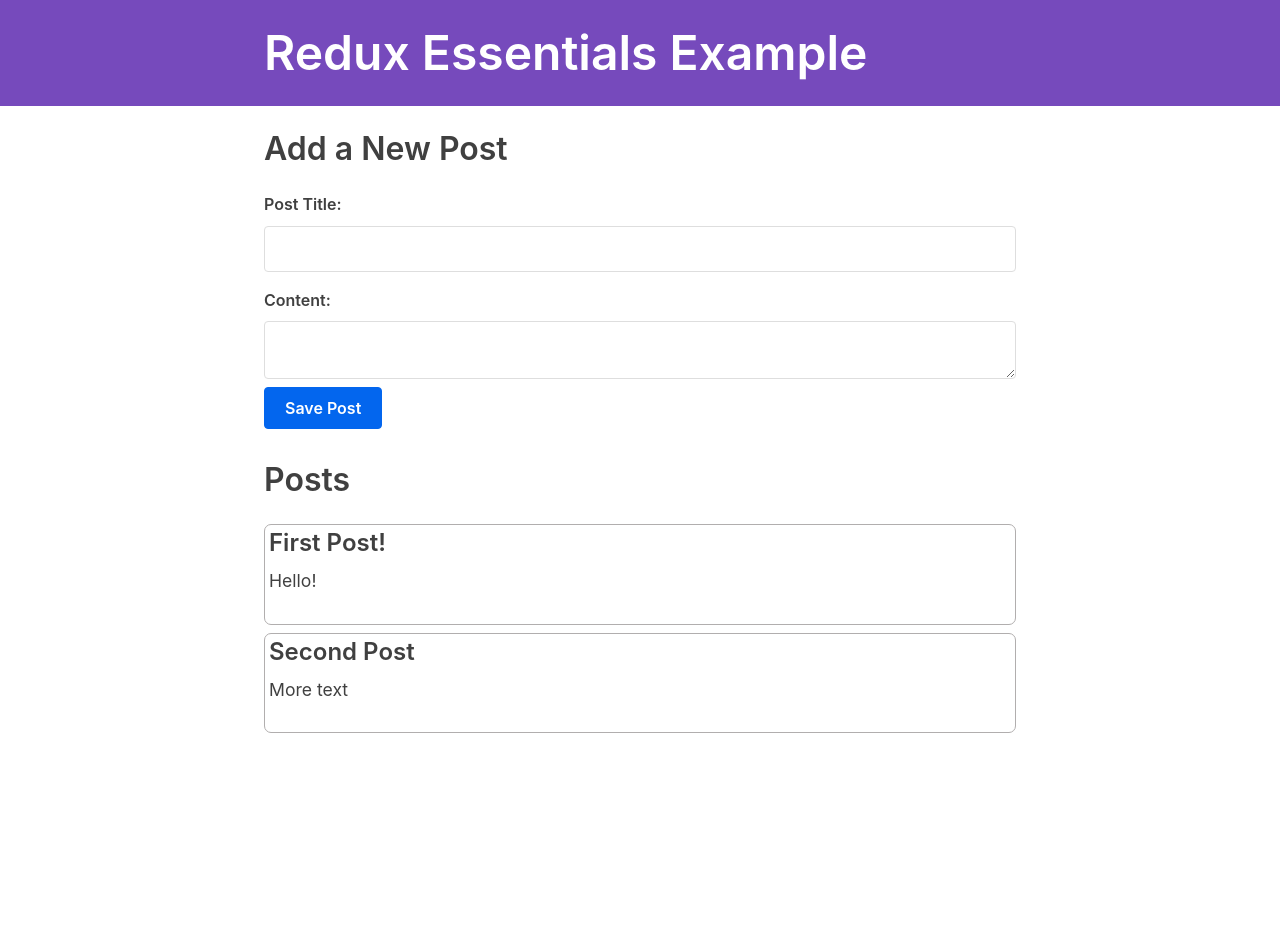
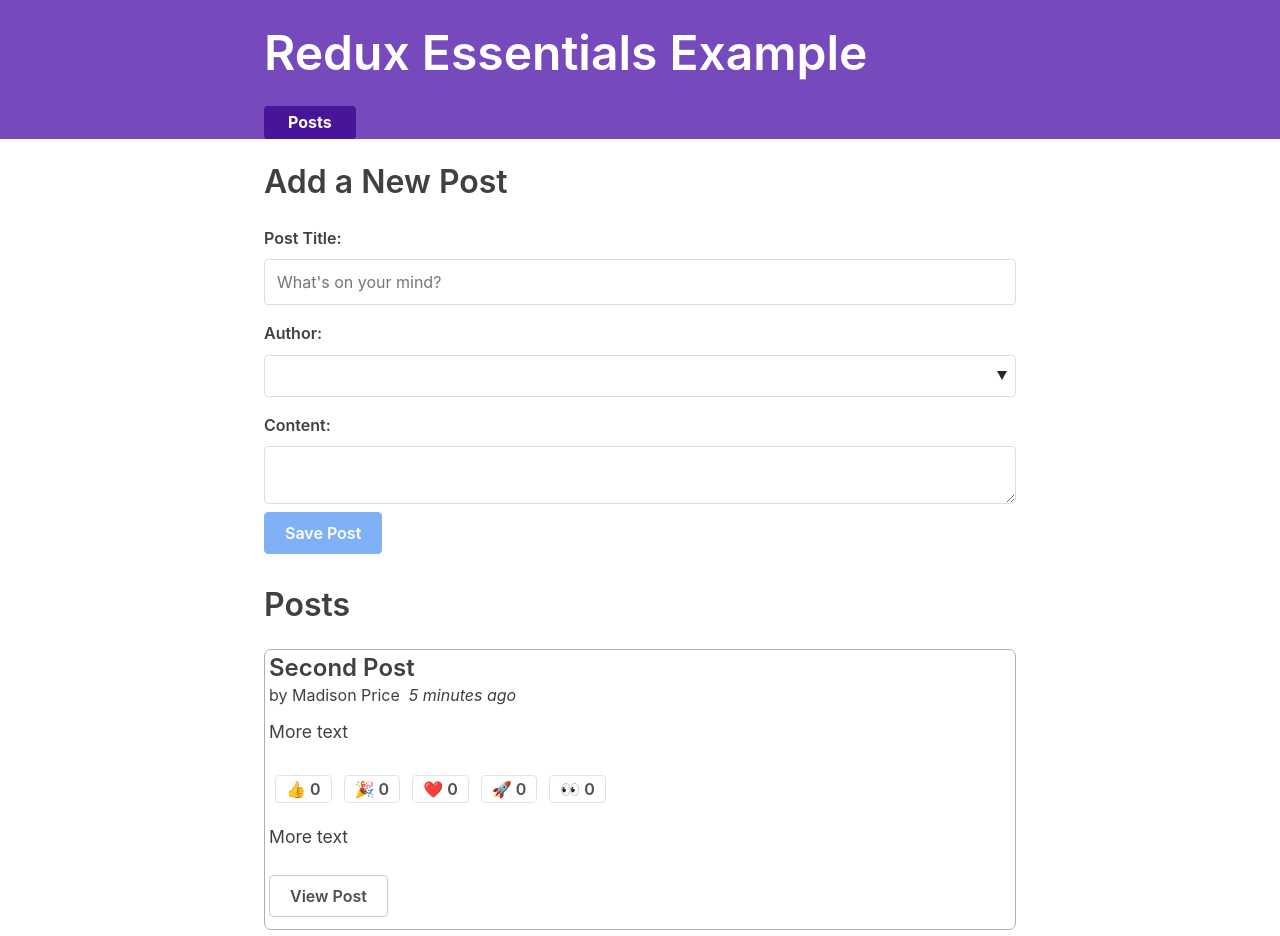
Before and after one commit to pting-me/redux-essentials-ts, a React (Vite) app: page / in a window 1280 px wide. Shown: the top 936 px of the page. Before the commit the page ends 800 px from the top, so only its background shows below. Built offline with nearby package versions, Linux system fonts and the light colour scheme; what @mswjs/data, mock-socket would draw is missing.

Commit message:
added view/edit, users, and reactions

```diff
--- a/src/App.tsx
+++ b/src/App.tsx
@@ -8,7 +8,9 @@ import {
 
 import { Navbar } from './app-lib/Navbar';
 import { AddPostForm } from './features/posts/AddPostForm';
+import { EditPostForm } from './features/posts/EditPostForm';
 import { PostsList } from './features/posts/PostsList';
+import { SinglePostPage } from './features/posts/SimplePostPage';
 
 const App: FC = () => {
   return (
@@ -25,6 +27,8 @@ const App: FC = () => {
               </>
             }
           />
+          <Route path="/posts/:postId" element={<SinglePostPage />} />
+          <Route path="/editPost/:postId" element={<EditPostForm />} />
           <Route path="/*" element={<Navigate to="/" />} />
         </Routes>
       </div>
--- a/src/app-lib/Navbar.tsx
+++ b/src/app-lib/Navbar.tsx
@@ -1,4 +1,5 @@
 import { FC } from 'react';
+import { Link } from 'react-router-dom';
 
 export const Navbar: FC = () => {
   return (
@@ -7,7 +8,11 @@ export const Navbar: FC = () => {
         <h1>Redux Essentials Example</h1>
 
         <div className="navContent">
-          <div className="navLinks"></div>
+          <div className="navLinks">
+            <div className="navLinks">
+              <Link to="/">Posts</Link>
+            </div>
+          </div>
         </div>
       </section>
     </nav>
--- a/src/app-lib/store.ts
+++ b/src/app-lib/store.ts
@@ -1,10 +1,12 @@
 import { Action, configureStore, ThunkAction } from '@reduxjs/toolkit';
 
 import postsReducer from '../features/posts/postsSlice';
+import usersReducer from '../features/users/usersSlice';
 
 const store = configureStore({
   reducer: {
     posts: postsReducer,
+    users: usersReducer,
   },
 });
 
--- a/src/features/posts/AddPostForm.tsx
+++ b/src/features/posts/AddPostForm.tsx
@@ -1,35 +1,39 @@
 import { ChangeEvent, FC, useState } from 'react';
 
-import { nanoid } from '@reduxjs/toolkit';
-
 import { postAdded } from './postsSlice';
-import { useAppDispatch } from '../../app-lib/hooks';
+import { useAppDispatch, useAppSelector } from '../../app-lib/hooks';
 
 export const AddPostForm: FC = () => {
   const [title, setTitle] = useState('');
   const [content, setContent] = useState('');
+  const [userId, setUserId] = useState('');
 
   const dispatch = useAppDispatch();
+
+  const users = useAppSelector((state) => state.users);
 
   const onTitleChanged = (e: ChangeEvent<HTMLInputElement>) =>
     setTitle(e.target.value);
   const onContentChanged = (e: ChangeEvent<HTMLTextAreaElement>) =>
     setContent(e.target.value);
+  const onAuthorChanged = (e: ChangeEvent<HTMLSelectElement>) =>
+    setUserId(e.target.value);
 
   const onSavePostClicked = () => {
     if (title && content) {
-      dispatch(
-        postAdded({
-          id: nanoid(),
-          title,
-          content,
-        })
-      );
-
+      dispatch(postAdded(title, content, userId));
       setTitle('');
       setContent('');
     }
   };
+
+  const canSave = Boolean(title) && Boolean(content) && Boolean(userId);
+
+  const usersOptions = users.map((user) => (
+    <option key={user.id} value={user.id}>
+      {user.name}
+    </option>
+  ));
 
   return (
     <section>
@@ -40,9 +44,15 @@ export const AddPostForm: FC = () => {
           type="text"
           id="postTitle"
           name="postTitle"
+          placeholder="What's on your mind?"
           value={title}
           onChange={onTitleChanged}
         />
+        <label htmlFor="postAuthor">Author:</label>
+        <select id="postAuthor" value={userId} onChange={onAuthorChanged}>
+          <option value=""></option>
+          {usersOptions}
+        </select>
         <label htmlFor="postContent">Content:</label>
         <textarea
           id="postContent"
@@ -50,7 +60,7 @@ export const AddPostForm: FC = () => {
           value={content}
           onChange={onContentChanged}
         />
-        <button type="button" onClick={onSavePostClicked}>
+        <button type="button" onClick={onSavePostClicked} disabled={!canSave}>
           Save Post
         </button>
       </form>
--- /dev/null
+++ b/src/features/posts/EditPostForm.tsx
@@ -0,0 +1,59 @@
+import { ChangeEvent, useState } from 'react';
+
+import { useNavigate, useParams } from 'react-router-dom';
+import { useAppDispatch, useAppSelector } from '../../app-lib/hooks';
+
+import { postUpdated } from './postsSlice';
+
+export const EditPostForm = () => {
+  const { postId } = useParams();
+
+  const post = useAppSelector((state) =>
+    state.posts.find((post) => post.id === postId)
+  );
+
+  const [title, setTitle] = useState(post?.title);
+  const [content, setContent] = useState(post?.content);
+
+  const dispatch = useAppDispatch();
+  const navigate = useNavigate();
+
+  const onTitleChanged = (e: ChangeEvent<HTMLInputElement>) =>
+    setTitle(e.target.value);
+  const onContentChanged = (e: ChangeEvent<HTMLTextAreaElement>) =>
+    setContent(e.target.value);
+
+  const onSavePostClicked = () => {
+    if (title && content) {
+      dispatch(postUpdated({ id: postId, title, content }));
+      navigate(`/posts/${postId}`);
+    }
+  };
+
+  return (
+    <section>
+      <h2>Edit Post</h2>
+      <form>
+        <label htmlFor="postTitle">Post Title:</label>
+        <input
+          type="text"
+          id="postTitle"
+          name="postTitle"
+          placeholder="What's on your mind?"
+          value={title}
+          onChange={onTitleChanged}
+        />
+        <label htmlFor="postContent">Content:</label>
+        <textarea
+          id="postContent"
+          name="postContent"
+          value={content}
+          onChange={onContentChanged}
+        />
+      </form>
+      <button type="button" onClick={onSavePostClicked}>
+        Save Post
+      </button>
+    </section>
+  );
+};
--- /dev/null
+++ b/src/features/posts/PostAuthor.tsx
@@ -0,0 +1,16 @@
+import { FC } from 'react';
+import { useAppSelector } from '../../app-lib/hooks';
+
+interface Props {
+  userId: string;
+}
+
+export const PostAuthor: FC<Props> = (props) => {
+  const { userId } = props;
+
+  const author = useAppSelector((state) =>
+    state.users.find((user) => user.id === userId)
+  );
+
+  return <span>by {author ? author.name : 'Unknown author'}</span>;
+};
--- a/src/features/posts/PostsList.tsx
+++ b/src/features/posts/PostsList.tsx
@@ -1,13 +1,33 @@
 import { FC } from 'react';
+import { Link } from 'react-router-dom';
 import { useAppSelector } from '../../app-lib/hooks';
+import { PostAuthor } from './PostAuthor';
+import { ReactionButtons } from './ReactionButtons';
+import { TimeAgo } from './TimeAgo';
 
 export const PostsList: FC = () => {
   const posts = useAppSelector((state) => state.posts);
 
-  const renderedPosts = posts.map((post) => (
+  const orderedPosts = posts
+    .slice()
+    .sort((a, b) => b.date.localeCompare(a.date));
+
+  const renderedPosts = orderedPosts.map((post) => (
     <article className="post-excerpt" key={post.id}>
       <h3>{post.title}</h3>
+
+      <div>
+        <PostAuthor userId={post.user} />
+        <TimeAgo timestamp={post.date} />
+      </div>
       <p className="post-content">{post.content.substring(0, 100)}</p>
+
+      <ReactionButtons post={post} />
+
+      <p className="post-content">{post.content.substring(0, 100)}</p>
+      <Link to={`/posts/${post.id}`} className="button muted-button">
+        View Post
+      </Link>
     </article>
   ));
 
--- /dev/null
+++ b/src/features/posts/ReactionButtons.tsx
@@ -0,0 +1,38 @@
+import { FC } from 'react';
+import { useAppDispatch } from '../../app-lib/hooks';
+import { isReactionKey } from '../../types';
+
+import { Post, reactionAdded } from './postsSlice';
+
+const reactionEmoji = {
+  thumbsUp: '👍',
+  hooray: '🎉',
+  heart: '❤️',
+  rocket: '🚀',
+  eyes: '👀',
+};
+
+interface Props {
+  post: Post;
+}
+
+export const ReactionButtons: FC<Props> = (props) => {
+  const { post } = props;
+  const dispatch = useAppDispatch();
+  const reactionButtons = Object.entries(reactionEmoji).map(([name, emoji]) => {
+    return (
+      <button
+        key={name}
+        type="button"
+        className="muted-button reaction-button"
+        onClick={() =>
+          dispatch(reactionAdded({ postId: post.id, reaction: name }))
+        }
+      >
+        {isReactionKey(name) && `${emoji} ${post.reactions[name]}`}
+      </button>
+    );
+  });
+
+  return <div>{reactionButtons}</div>;
+};
--- /dev/null
+++ b/src/features/posts/SimplePostPage.tsx
@@ -0,0 +1,40 @@
+import { FC } from 'react';
+import { Link, useParams } from 'react-router-dom';
+import { useAppSelector } from '../../app-lib/hooks';
+import { PostAuthor } from './PostAuthor';
+import { ReactionButtons } from './ReactionButtons';
+import { TimeAgo } from './TimeAgo';
+
+export const SinglePostPage: FC = () => {
+  const { postId } = useParams();
+
+  const post = useAppSelector((state) =>
+    state.posts.find((post) => post.id === postId)
+  );
+
+  if (!post) {
+    return (
+      <section>
+        <h2>Post not found!</h2>
+      </section>
+    );
+  }
+
+  return (
+    <section>
+      <article className="post">
+        <h2>{post.title}</h2>
+        <div>
+          <PostAuthor userId={post.user} />
+          <TimeAgo timestamp={post.date} />
+        </div>
+        <p className="post-content">{post.content}</p>
+        <ReactionButtons post={post} />
+        <p className="post-content">{post.content}</p>
+        <Link to={`/editPost/${post.id}`} className="button">
+          Edit Post
+        </Link>
+      </article>
+    </section>
+  );
+};
--- /dev/null
+++ b/src/features/posts/TimeAgo.tsx
@@ -0,0 +1,23 @@
+import { parseISO, formatDistanceToNow } from 'date-fns';
+import { FC } from 'react';
+
+interface Props {
+  timestamp: string;
+}
+
+export const TimeAgo: FC<Props> = (props) => {
+  const { timestamp } = props;
+
+  let timeAgo = '';
+  if (timestamp) {
+    const date = parseISO(timestamp);
+    const timePeriod = formatDistanceToNow(date);
+    timeAgo = `${timePeriod} ago`;
+  }
+
+  return (
+    <span title={timestamp}>
+      &nbsp; <i>{timeAgo}</i>
+    </span>
+  );
+};
--- a/src/features/posts/postsSlice.ts
+++ b/src/features/posts/postsSlice.ts
@@ -1,20 +1,92 @@
-import { createSlice } from '@reduxjs/toolkit';
+import { createSlice, nanoid, PayloadAction } from '@reduxjs/toolkit';
+import { sub } from 'date-fns';
 
-const initialState = [
-  { id: '1', title: 'First Post!', content: 'Hello!' },
-  { id: '2', title: 'Second Post', content: 'More text' },
+import { isReactionKey, PostDto, ReactionsDto } from '../../types';
+
+export interface Reactions extends Omit<ReactionsDto, 'id'> {}
+
+export interface Post extends Omit<PostDto, 'reactions'> {
+  reactions: Reactions;
+}
+
+interface PostAddedPayload extends Post {}
+
+interface ReactionAddedPayload {
+  postId: string;
+  reaction: string;
+}
+
+export const initialReactions: Reactions = {
+  thumbsUp: 0,
+  hooray: 0,
+  heart: 0,
+  rocket: 0,
+  eyes: 0,
+};
+
+const initialState: Post[] = [
+  {
+    id: '1',
+    title: 'First Post!',
+    content: 'Hello!',
+    user: '0',
+    date: sub(new Date(), { minutes: 10 }).toISOString(),
+    reactions: { ...initialReactions },
+  },
+  {
+    id: '2',
+    title: 'Second Post',
+    content: 'More text',
+    user: '2',
+    date: sub(new Date(), { minutes: 5 }).toISOString(),
+    reactions: { ...initialReactions },
+  },
 ];
 
 const postsSlice = createSlice({
   name: 'posts',
   initialState,
   reducers: {
-    postAdded(state, action) {
-      state.push(action.payload);
+    postAdded: {
+      reducer(state, action: PayloadAction<PostAddedPayload, string>) {
+        state.push(action.payload);
+      },
+      prepare(title: string, content: string, userId: string) {
+        return {
+          payload: {
+            id: nanoid(),
+            date: new Date().toISOString(),
+            title,
+            content,
+            user: userId,
+            reactions: { ...initialReactions },
+          },
+        };
+      },
+    },
+    postUpdated(state, action) {
+      const { id, title, content } = action.payload;
+      const existingPost = state.find((post) => post.id === id);
+      if (existingPost) {
+        existingPost.title = title;
+        existingPost.content = content;
+      }
+    },
+    reactionAdded(state, action: PayloadAction<ReactionAddedPayload, string>) {
+      const { postId, reaction } = action.payload;
+
+      if (!isReactionKey(reaction)) {
+        return;
+      }
+
+      const existingPost = state.find((post) => post.id === postId);
+      if (typeof existingPost?.reactions[reaction] === 'number') {
+        existingPost.reactions[reaction]++;
+      }
     },
   },
 });
 
-export const { postAdded } = postsSlice.actions;
+export const { postAdded, postUpdated, reactionAdded } = postsSlice.actions;
 
 export default postsSlice.reducer;
--- /dev/null
+++ b/src/features/users/usersSlice.ts
@@ -0,0 +1,15 @@
+import { createSlice } from '@reduxjs/toolkit';
+
+const initialState = [
+  { id: '0', name: 'Tianna Jenkins' },
+  { id: '1', name: 'Kevin Grant' },
+  { id: '2', name: 'Madison Price' },
+];
+
+const usersSlice = createSlice({
+  name: 'users',
+  initialState,
+  reducers: {},
+});
+
+export default usersSlice.reducer;
```
